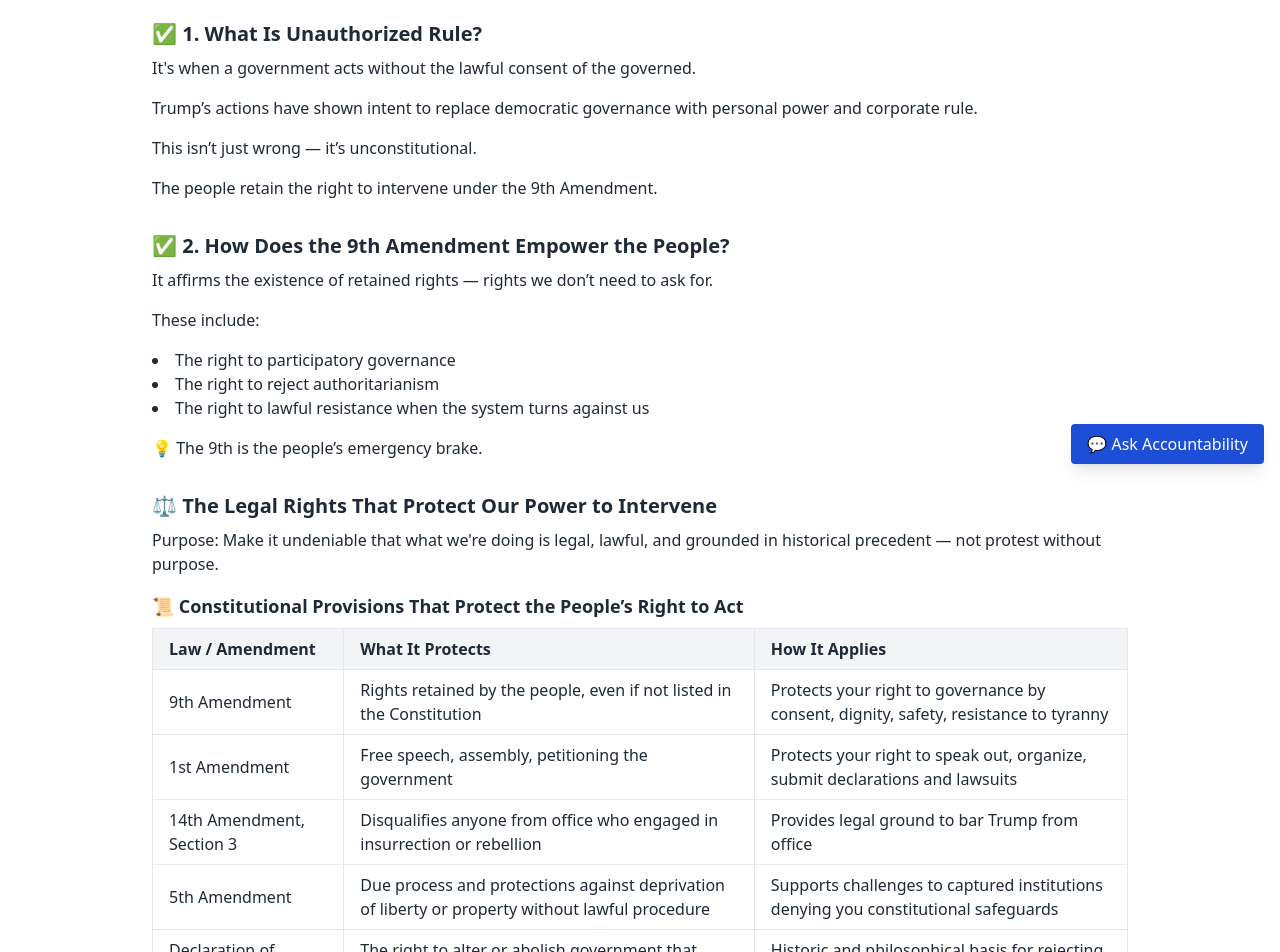
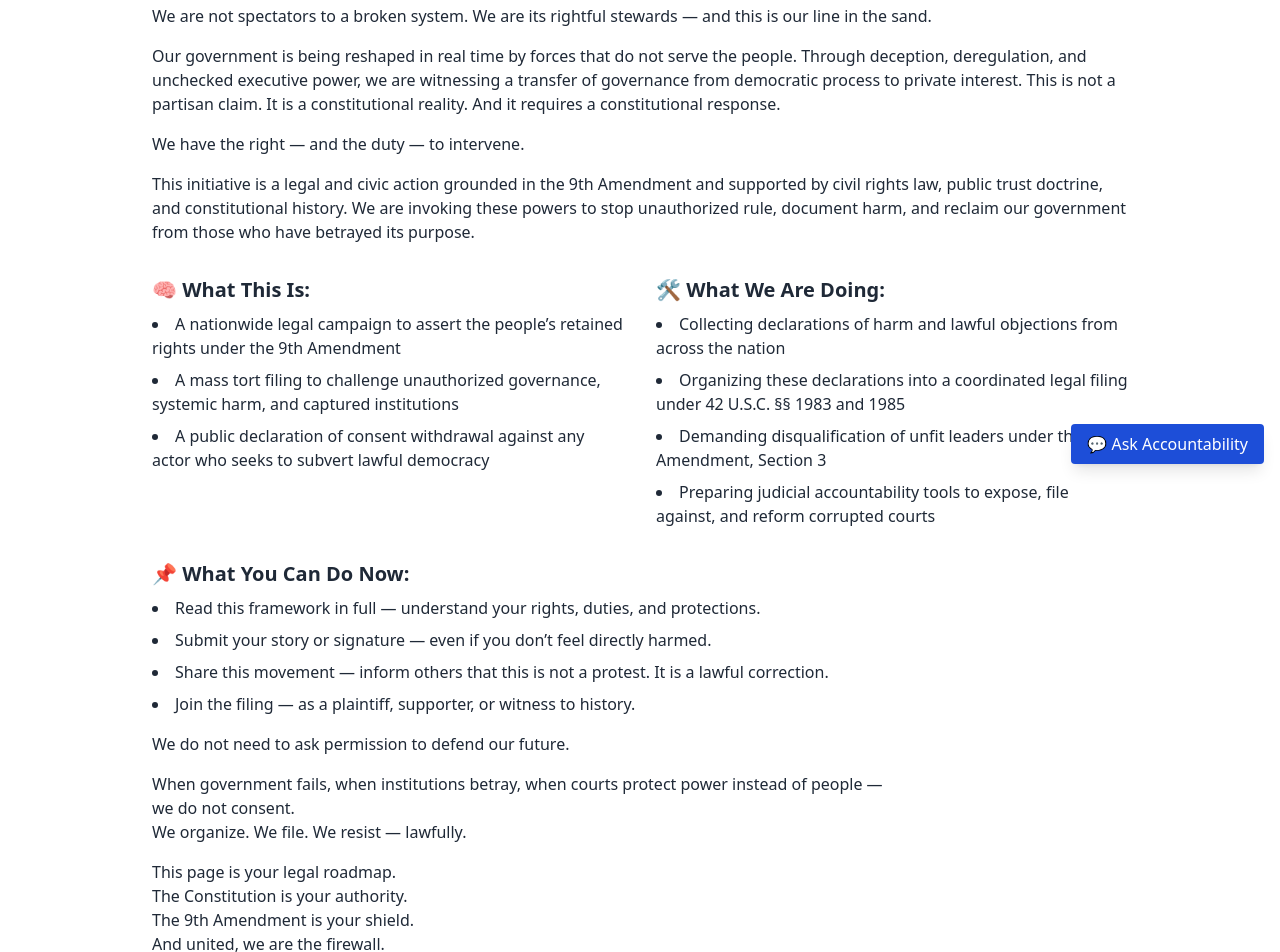
Before and after one commit to United-for-Accountability/mass-tort-platform, a Next.js app: page /cases/unauthorized-rule in a window 1280 px wide. Shown: the part 320-1272 px from the top of the page. Built offline with nearby package versions, Linux system fonts and the light colour scheme.

Commit message:
Add constitutional preamble and actions overview

```diff
--- a/pages/cases/unauthorized-rule.js
+++ b/pages/cases/unauthorized-rule.js
@@ -15,6 +15,55 @@
 
       <main className="max-w-5xl mx-auto px-6 py-16 space-y-8 text-gray-800">
         <h1 className="text-4xl font-bold text-blue-900">Unauthorized Rule: A 9th Amendment Lawsuit to Stop the Return of Corporate-Controlled Government</h1>
+
+        <section className="space-y-4">
+          <h2 className="text-2xl font-bold mb-4">🛡️ Preamble: A Constitutional Demand for Accountability and Restoration</h2>
+          <p>We are not spectators to a broken system. We are its rightful stewards — and this is our line in the sand.</p>
+          <p>Our government is being reshaped in real time by forces that do not serve the people. Through deception, deregulation, and unchecked executive power, we are witnessing a transfer of governance from democratic process to private interest. This is not a partisan claim. It is a constitutional reality. And it requires a constitutional response.</p>
+          <p>We have the right — and the duty — to intervene.</p>
+          <p>This initiative is a legal and civic action grounded in the 9th Amendment and supported by civil rights law, public trust doctrine, and constitutional history. We are invoking these powers to stop unauthorized rule, document harm, and reclaim our government from those who have betrayed its purpose.</p>
+        </section>
+
+        <section className="grid md:grid-cols-2 gap-8">
+          <div>
+            <h3 className="text-xl font-semibold mb-2">🧠 What This Is:</h3>
+            <ul className="list-disc list-inside space-y-2">
+              <li>A nationwide legal campaign to assert the people’s retained rights under the 9th Amendment</li>
+              <li>A mass tort filing to challenge unauthorized governance, systemic harm, and captured institutions</li>
+              <li>A public declaration of consent withdrawal against any actor who seeks to subvert lawful democracy</li>
+            </ul>
+          </div>
+          <div>
+            <h3 className="text-xl font-semibold mb-2">🛠️ What We Are Doing:</h3>
+            <ul className="list-disc list-inside space-y-2">
+              <li>Collecting declarations of harm and lawful objections from across the nation</li>
+              <li>Organizing these declarations into a coordinated legal filing under 42 U.S.C. §§ 1983 and 1985</li>
+              <li>Demanding disqualification of unfit leaders under the 14th Amendment, Section 3</li>
+              <li>Preparing judicial accountability tools to expose, file against, and reform corrupted courts</li>
+            </ul>
+          </div>
+        </section>
+
+        <section>
+          <h3 className="text-xl font-semibold mb-2">📌 What You Can Do Now:</h3>
+          <ul className="list-disc list-inside mb-4 space-y-2">
+            <li>Read this framework in full — understand your rights, duties, and protections.</li>
+            <li>Submit your story or signature — even if you don’t feel directly harmed.</li>
+            <li>Share this movement — inform others that this is not a protest. It is a lawful correction.</li>
+            <li>Join the filing — as a plaintiff, supporter, or witness to history.</li>
+          </ul>
+          <p className="mb-4">We do not need to ask permission to defend our future.</p>
+          <p className="mb-4">When government fails, when institutions betray, when courts protect power instead of people —<br />
+            we do not consent.<br />
+            We organize. We file. We resist — lawfully.
+          </p>
+          <p>
+            This page is your legal roadmap.<br />
+            The Constitution is your authority.<br />
+            The 9th Amendment is your shield.<br />
+            And united, we are the firewall.
+          </p>
+        </section>
 
         <section>
           <h2 className="text-2xl font-bold mb-4">🧠 What the Reader Needs to Understand</h2>
```
